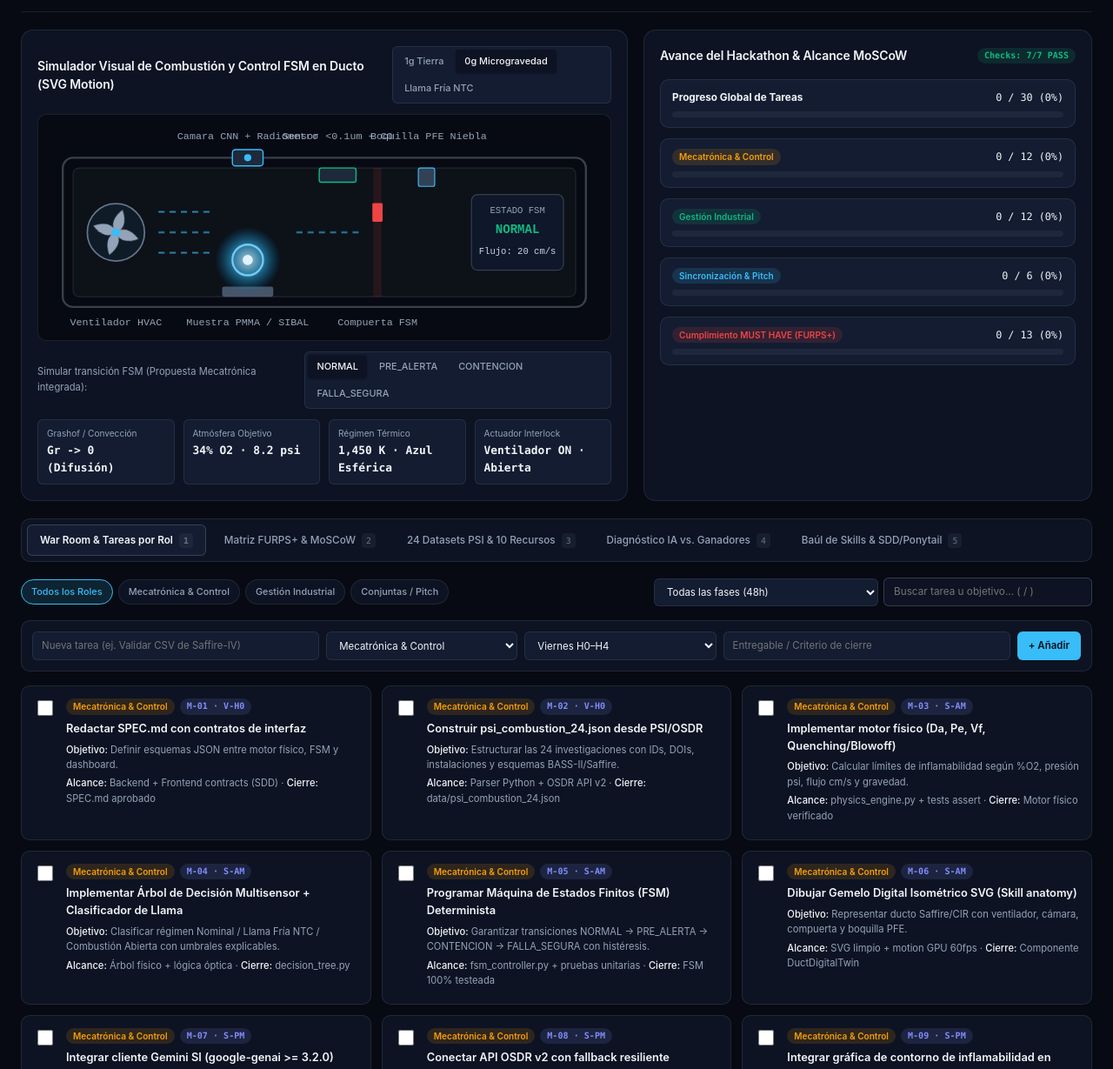
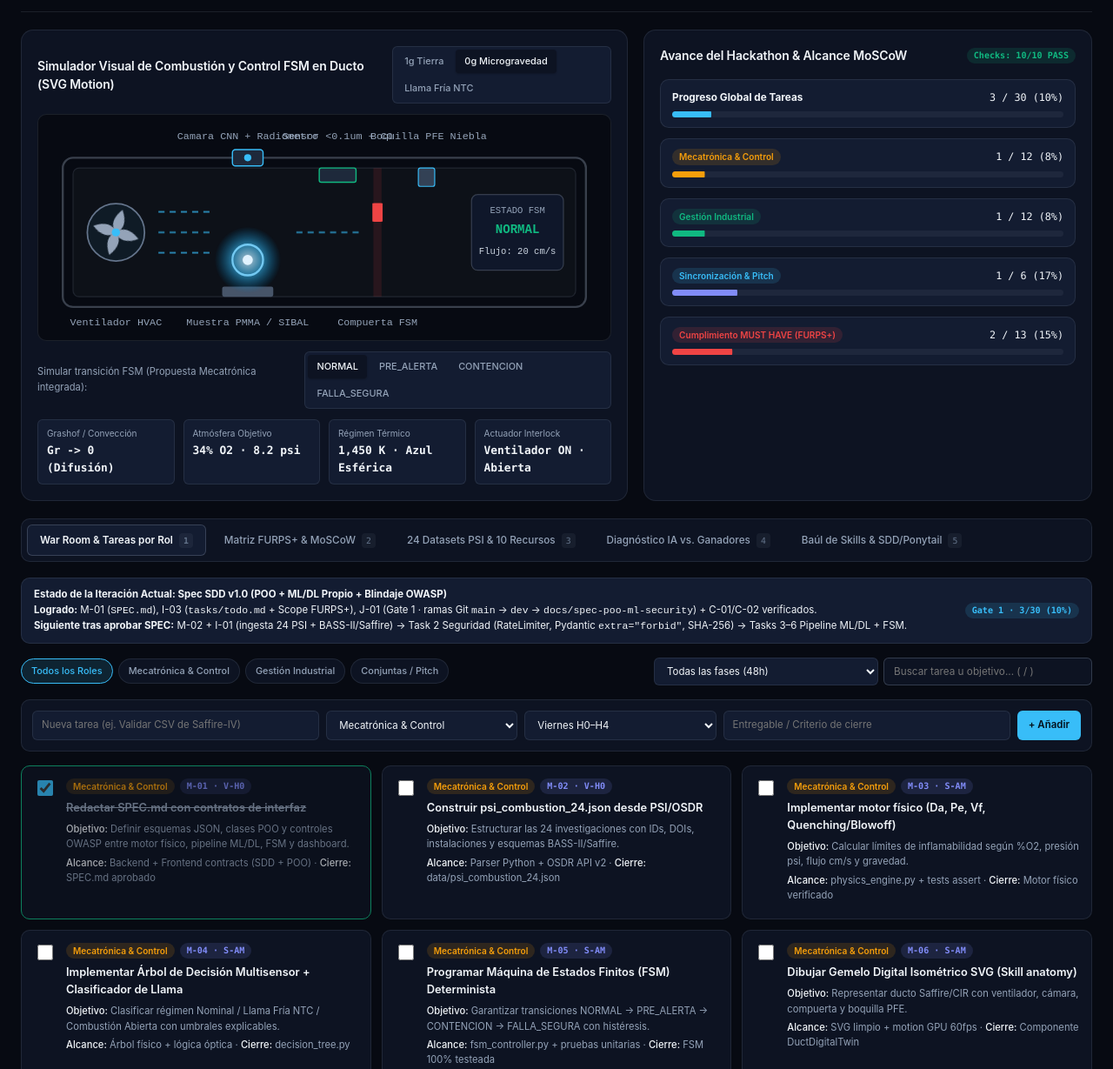
Before and after one commit to Joshua-Sotomayor/NASA-flame-in-freefal, a plain HTML site: page planning/index.html in a window 1280 px wide. Shown: the part 97-1326 px from the top of the page at 87% size. Drawn offline with Linux system fonts and the light colour scheme.

Commit message:
0.2.1 - refactor - actualizar plan maestro y war room al pipeline ml propio y marcar avance gate 1

```diff
--- a/planning/index.html
+++ b/planning/index.html
@@ -902,6 +902,15 @@
 
     <!-- TAB 1: WAR ROOM & ROLE TASKS -->
     <section id="panel-tasks" class="tabpanel is-active" role="tabpanel" aria-labelledby="tab-tasks">
+      <div class="status-banner" id="iterationBanner">
+        <div>
+          <strong>Estado de la Iteración Actual: Spec SDD v1.0 (POO + ML/DL Propio + Blindaje OWASP)</strong><br />
+          <span><strong>Logrado:</strong> M-01 (<code>SPEC.md</code>), I-03 (<code>tasks/todo.md</code> + Scope FURPS+), J-01 (Gate 1 · ramas Git <code>main</code> &rarr; <code>dev</code> &rarr; <code>docs/spec-poo-ml-security</code>) + C-01/C-02 verificados.<br />
+          <strong>Siguiente tras aprobar SPEC:</strong> M-02 + I-01 (ingesta 24 PSI + BASS-II/Saffire) &rarr; Task 2 Seguridad (RateLimiter, Pydantic <code>extra="forbid"</code>, SHA-256) &rarr; Tasks 3–6 Pipeline ML/DL + FSM.</span>
+        </div>
+        <span class="mono badge badge-joint">Gate 1 · 3/30 (10%)</span>
+      </div>
+
       <div class="toolbar">
         <div class="filter-group" aria-label="Filtrar por rol">
           <button class="pill-btn" type="button" data-role-filter="ALL" aria-pressed="true">Todos los Roles</button>
@@ -1117,7 +1126,7 @@ GET https://visualization.osdr.nasa.gov/biodata/api/v2/dataset/{accession}/?form
       <div class="status-banner">
         <div>
           <strong>Auditoría de tu Baúl Local de Skills:</strong>
-          <code>C:\Users\hp\OneDrive\Documentos\Obsidian Vault\agents\CATALOG.md</code> + Plugins Gemini API.
+          <code>C:\Users\hp\OneDrive\Documentos\Obsidian Vault\agents\CATALOG.md</code> + Pipeline ML/DL Propio + Seguridad OWASP.
         </div>
         <span id="ponytailStatus" class="mono">Ponytail mode: FULL · Costo $0</span>
       </div>
@@ -1129,18 +1138,18 @@ GET https://visualization.osdr.nasa.gov/biodata/api/v2/dataset/{accession}/?form
     (function () {
       "use strict";
 
-      const STORAGE_KEY = "nasa_flame_freefall_plan_v1";
+      const STORAGE_KEY = "nasa_flame_freefall_plan_v2";
 
       // --- 1. VERIFIED DATA SOURCES ---
       const DEFAULT_TASKS = [
         // Rol A: Mecatrónica y Sistemas de Control (12)
-        { id: "M-01", role: "meca", phase: "V-H0", title: "Redactar SPEC.md con contratos de interfaz", objective: "Definir esquemas JSON entre motor físico, FSM y dashboard.", scope: "Backend + Frontend contracts (SDD)", deliverable: "SPEC.md aprobado", done: false },
+        { id: "M-01", role: "meca", phase: "V-H0", title: "Redactar SPEC.md con contratos de interfaz", objective: "Definir esquemas JSON, clases POO y controles OWASP entre motor físico, pipeline ML/DL, FSM y dashboard.", scope: "Backend + Frontend contracts (SDD + POO)", deliverable: "SPEC.md aprobado", done: true },
         { id: "M-02", role: "meca", phase: "V-H0", title: "Construir psi_combustion_24.json desde PSI/OSDR", objective: "Estructurar las 24 investigaciones con IDs, DOIs, instalaciones y esquemas BASS-II/Saffire.", scope: "Parser Python + OSDR API v2", deliverable: "data/psi_combustion_24.json", done: false },
         { id: "M-03", role: "meca", phase: "S-AM", title: "Implementar motor físico (Da, Pe, Vf, Quenching/Blowoff)", objective: "Calcular límites de inflamabilidad según %O2, presión psi, flujo cm/s y gravedad.", scope: "physics_engine.py + tests assert", deliverable: "Motor físico verificado", done: false },
         { id: "M-04", role: "meca", phase: "S-AM", title: "Implementar Árbol de Decisión Multisensor + Clasificador de Llama", objective: "Clasificar régimen Nominal / Llama Fría NTC / Combustión Abierta con umbrales explicables.", scope: "Árbol físico + lógica óptica", deliverable: "decision_tree.py", done: false },
         { id: "M-05", role: "meca", phase: "S-AM", title: "Programar Máquina de Estados Finitos (FSM) Determinista", objective: "Garantizar transiciones NORMAL -> PRE_ALERTA -> CONTENCION -> FALLA_SEGURA con histéresis.", scope: "fsm_controller.py + pruebas unitarias", deliverable: "FSM 100% testeada", done: false },
         { id: "M-06", role: "meca", phase: "S-AM", title: "Dibujar Gemelo Digital Isométrico SVG (Skill anatomy)", objective: "Representar ducto Saffire/CIR con ventilador, cámara, compuerta y boquilla PFE.", scope: "SVG limpio + motion GPU 60fps", deliverable: "Componente DuctDigitalTwin", done: false },
-        { id: "M-07", role: "meca", phase: "S-PM", title: "Integrar cliente Gemini SI (google-genai >= 3.2.0)", objective: "Usar gemini-4-hydrogen y gemini-decision-1 con validación anti-alucinación y fallback offline.", scope: "si_service.py + caché local", deliverable: "Endpoint /api/interpret", done: false },
+        { id: "M-07", role: "meca", phase: "S-PM", title: "Entrenar pipeline ML/DL (RandomForest sobre tablas BASS-II/Saffire + CNN .onnx de régimen de llama + motor TF-IDF/TextRank)", objective: "Exportar pesos ligeros (.joblib / .onnx) con manifiesto SHA-256 verificado y cero dependencia de API keys.", scope: "train_models.py + pesos SHA-256", deliverable: "Modelos .joblib / .onnx auditados", done: false },
         { id: "M-08", role: "meca", phase: "S-PM", title: "Conectar API OSDR v2 con fallback resiliente", objective: "Consultar estudios frescos si hay red y caer instantáneamente a JSON local ante timeout.", scope: "Cliente HTTP con retry/timeout", deliverable: "Conector OSDR resiliente", done: false },
         { id: "M-09", role: "meca", phase: "S-PM", title: "Integrar gráfica de contorno de inflamabilidad en tiempo real", objective: "Mostrar curva interactiva Flujo vs %O2 marcando zona segura, llama fría y blowoff.", scope: "Canvas/SVG interactivo", deliverable: "Mapa de contorno en vivo", done: false },
         { id: "M-10", role: "meca", phase: "D-AM", title: "Crear pestaña Hardware Blueprint (SolidWorks/EPLAN/Proteus)", objective: "Incluir evidencias visuales e interlock cableado como validación física del gemelo web.", scope: "Documentación técnica embebida", deliverable: "Galería Blueprint integrada", done: false },
@@ -1150,19 +1159,19 @@ GET https://visualization.osdr.nasa.gov/biodata/api/v2/dataset/{accession}/?form
         // Rol B: Gestión Industrial (12)
         { id: "I-01", role: "ind", phase: "V-H0", title: "Taxonomía y mapeo de los 4 objetivos en las 24 PSI", objective: "Clasificar qué investigaciones aportan a Cabinas, Modelado, Sensores y Spinoffs.", scope: "Curación científica de dominio", deliverable: "Matriz de trazabilidad PSI", done: false },
         { id: "I-02", role: "ind", phase: "V-H0", title: "Diseñar modelo de Ranking Multicriterio (AHP / TOPSIS)", objective: "Definir pesos y fórmula transparente para rankear investigaciones por caso de uso.", scope: "Investigación de operaciones", deliverable: "Especificación TOPSIS", done: false },
-        { id: "I-03", role: "ind", phase: "V-H0", title: "Cerrar backlog FURPS+ y criterios de aceptación MoSCoW", objective: "Fijar alcance innegociable MUST HAVE y cortar excesos WON'T HAVE.", scope: "Gestión de alcance del hackathon", deliverable: "Scope congelado", done: false },
+        { id: "I-03", role: "ind", phase: "V-H0", title: "Cerrar backlog FURPS+ y criterios de aceptación MoSCoW", objective: "Fijar alcance innegociable MUST HAVE y congelar tasks/todo.md con tareas auditables.", scope: "Gestión de alcance del hackathon", deliverable: "Scope congelado (tasks/todo.md)", done: true },
         { id: "I-04", role: "ind", phase: "S-AM", title: "Estructurar Matriz FMEA / AMFE basada en NASA-STD-6001", objective: "Evaluar modos de fallo (pirólisis PTFE, flujo bajo BASS, Vika LiClO4) con cálculo NPR.", scope: "Seguridad industrial aeroespacial", deliverable: "data/fmea_matrix.json", done: false },
         { id: "I-05", role: "ind", phase: "S-AM", title: "Parametrizar fichas forenses: Apollo 1, Apollo 13 y Mir", objective: "Documentar %O2, psi, materiales y lecciones que activan botones de simulación en 1 clic.", scope: "Validación histórica oficial", deliverable: "3 presets forenses verificados", done: false },
         { id: "I-06", role: "ind", phase: "S-AM", title: "Modelar árbol de decisión de Supresión (PFE vs CO2 vs E-FIELD)", objective: "Reglas de selección según toxicidad ECLSS, tipo de fuego y gravedad.", scope: "Ingeniería de seguridad y procesos", deliverable: "Protocolo de supresión", done: false },
         { id: "I-07", role: "ind", phase: "S-AM", title: "Construir Calculadora de Impacto Dual-Use (Spinoffs)", objective: "Cuantificar impacto terrestre de Nodes 9582 (SCBA -40% peso), 9407 (<0.1um) y 9918 (PBI).", scope: "Modelo de transferencia tecnológica", deliverable: "Módulo Calculadora Dual-Use", done: false },
-        { id: "I-08", role: "ind", phase: "S-PM", title: "Diseñar prompts SI por audiencia (Investigador / Estudiante / Gestor)", objective: "Adaptar resúmenes generados por Gemini manteniendo citas obligatorias de DOI.", scope: "UX de contenido y storytelling", deliverable: "3 plantillas de prompt auditadas", done: false },
+        { id: "I-08", role: "ind", phase: "S-PM", title: "Definir reglas de interpretación determinista y plantillas dinámicas basadas en Feature Importance y salida TOPSIS", objective: "Adaptar resúmenes por audiencia (Investigador, Estudiante, Gestor) con citas de los 24 IDs PSI y sin LLM externo.", scope: "UX de contenido y reglas explicables", deliverable: "3 plantillas deterministas auditadas", done: false },
         { id: "I-09", role: "ind", phase: "S-PM", title: "Auditar consistencia de unidades y alcance (Excluir cohetes)", objective: "Verificar psi/kPa/cm/s y asegurar cero contenido fuera de alcance.", scope: "QA de dominio científico", deliverable: "Reporte QA limpio", done: false },
         { id: "I-10", role: "ind", phase: "D-AM", title: "Redactar README.md ejecutivo y citas a los 10 recursos NASA", objective: "Documentar impacto, licencia CC0/MIT y referencias exactas para jueces.", scope: "Documentación de entrega", deliverable: "README.md completo", done: false },
         { id: "I-11", role: "ind", phase: "D-AM", title: "Diseñar deck visual de 7 diapositivas (Storytelling)", objective: "Estructurar narrativa Problema -> Ciencia PSI -> Demo SI -> Impacto Dual.", scope: "Presentación ejecutiva", deliverable: "Deck de 7 slides", done: false },
         { id: "I-12", role: "ind", phase: "D-PM", title: "Redactar guion cronometrado del video (30s / 2min)", objective: "Asegurar que cada segundo cubra los 5 criterios de evaluación NASA (20% c/u).", scope: "Guion de pitch ganador", deliverable: "Script cronometrado final", done: false },
 
         // Tareas Conjuntas (6)
-        { id: "J-01", role: "joint", phase: "V-H0", title: "Revisión de Gate 1: Aprobar SPEC.md y congelar alcance MVP", objective: "Alinear modelos físicos, datos PSI y reglas TOPSIS antes de codificar.", scope: "Sincronización de arquitectura", deliverable: "Firma de Gate 1", done: false },
+        { id: "J-01", role: "joint", phase: "V-H0", title: "Revisión de Gate 1: Aprobar SPEC.md y congelar alcance MVP", objective: "Alinear arquitectura POO, pipeline ML/DL propio, seguridad OWASP y flujo Git antes de codificar.", scope: "Sincronización de arquitectura", deliverable: "SPEC.md + tasks/todo.md listos para aprobación", done: true },
         { id: "J-02", role: "joint", phase: "S-AM", title: "Revisión de Gate 2: Validar consistencia Física + FMEA", objective: "Probar que los escenarios Apollo/Lunar disparan las alarmas correctas en FSM y FMEA.", scope: "Integración de dominio", deliverable: "Pruebas cruzadas OK", done: false },
         { id: "J-03", role: "joint", phase: "S-PM", title: "Revisión de Gate 3: Demo end-to-end de los 4 módulos en web", objective: "Recorrer el flujo completo en navegador como lo hará un juez en 3 minutos.", scope: "Prueba de usabilidad real", deliverable: "MVP MUST-HAVE funcional", done: false },
         { id: "J-04", role: "joint", phase: "D-AM", title: "Revisión de Gate 4: Code Freeze y verificación en incógnito", objective: "Congelar código, validar URL desplegada y comprobar cero errores de consola.", scope: "Estabilidad pre-entrega", deliverable: "Release v1.0.0", done: false },
@@ -1183,8 +1192,8 @@ GET https://visualization.osdr.nasa.gov/biodata/api/v2/dataset/{accession}/?form
         { id: "U-01", cat: "U", moscow: "MUST", owner: "Ambos", title: "Dashboard web responsive (1024px–1440px) comprensible en <30 segundos.", verify: "Un evaluador externo navega los 4 módulos sin instrucciones adicionales." },
         { id: "U-02", cat: "U", moscow: "SHOULD", owner: "Gestión Industrial", title: "Selector de audiencia (Investigador, Estudiante, Gestor Industrial).", verify: "Adapta nivel técnico de resúmenes SI conservando exactamente los mismos datos." },
         { id: "U-03", cat: "U", moscow: "MUST", owner: "Mecatrónico", title: "Accesibilidad teclado, contraste >= 4.5:1, unidades claras y prefers-reduced-motion.", verify: "Tabulación completa sin trampas ni dependencia exclusiva del color." },
-        { id: "R-01", cat: "R", moscow: "MUST", owner: "Mecatrónico", title: "Resiliencia 100% Offline/Fallback si Gemini u OSDR no responden.", verify: "Con Wi-Fi apagado todos los simuladores, rankings y FSM siguen operativos." },
-        { id: "R-02", cat: "R", moscow: "MUST", owner: "Ambos", title: "Validación anti-alucinación: citas obligatorias contra diccionario oficial de 24 IDs PSI.", verify: "Cero identificadores inventados en salidas de texto." },
+        { id: "R-01", cat: "R", moscow: "MUST", owner: "Mecatrónico", title: "Resiliencia 100% Offline con modelos propios (.joblib/.onnx) verificados por SHA-256 y fallback OSDR local.", verify: "Con Wi-Fi apagado y sin API keys los 3 modelos ML/DL, TOPSIS y la FSM operan sin red." },
+        { id: "R-02", cat: "R", moscow: "MUST", owner: "Ambos", title: "Blindaje OWASP (Zero API keys, RateLimiter anti-DDoS, payload <= 16 KB, Pydantic extra='forbid' y citas PSI validas).", verify: "Pruebas de fuzzing/inyección bloqueadas con HTTP 422/413/429 y cero IDs PSI inventados." },
         { id: "R-03", cat: "R", moscow: "SHOULD", owner: "Mecatrónico", title: "Suite de tests automáticos (assert/pytest) sobre ecuaciones físicas y FSM.", verify: "100% de pruebas en verde antes de pasar a main." },
         { id: "P-01", cat: "P", moscow: "MUST", owner: "Mecatrónico", title: "Carga inicial LCP < 2.5s y cero saltos visuales (CLS < 0.1).", verify: "Medición en Chrome DevTools sin bloqueos de render." },
         { id: "P-02", cat: "P", moscow: "SHOULD", owner: "Mecatrónico", title: "Simulador y Gemelo Digital a 60fps animando solo transform y opacity.", verify: "Sliders fluidos sin caídas de cuadros (<16ms)." },
@@ -1240,7 +1249,7 @@ GET https://visualization.osdr.nasa.gov/biodata/api/v2/dataset/{accession}/?form
         { name: "spec-driven-development (/spec)", cat: "SDD", when: "Viernes H0–H4", role: "Redacta SPEC.md congelando contratos JSON entre motor físico, FSM y UI web." },
         { name: "planning-and-task-breakdown (/plan)", cat: "SDD", when: "Al inicio de cada fase", role: "Divide en vertical slices atómicos con criterios de aceptación verificables." },
         { name: "api-and-interface-design", cat: "Backend", when: "Diseño de endpoints", role: "Contratos estrictos, validación en frontera y manejo uniforme de errores/fallback." },
-        { name: "gemini-api-dev", cat: "SI / Gemini", when: "Módulo de Síntesis SI", role: "Usa SDK google-genai >= 3.2.0 con gemini-4-hydrogen y gemini-decision-1 (v1beta)." },
+        { name: "security-and-hardening", cat: "Seguridad OWASP", when: "Fronteras API y Pesos ML", role: "Zero API keys en runtime, RateLimiter anti-DDoS, validación Pydantic anti-inyección y hash SHA-256 en .joblib/.onnx." },
         { name: "incremental-implementation + tdd", cat: "Calidad", when: "Sábado AM/PM", role: "Bucle RED->GREEN->REFACTOR sobre Da/Pe y transiciones críticas de seguridad en FSM." },
         { name: "git-workflow-and-versioning", cat: "Git", when: "Cada commit", role: "Formato estricto '<version> - <verbo> - <descripción>' y ramas topic -> dev -> main." },
         { name: "frontend-design + impeccable", cat: "Frontend", when: "Diseño UI principal", role: "Modo Operate para dashboards de control, estética orbital sin clichés de IA y WCAG AA." },
@@ -1264,7 +1273,7 @@ GET https://visualization.osdr.nasa.gov/biodata/api/v2/dataset/{accession}/?form
         return {
           theme: "dark",
           tasks: DEFAULT_TASKS.map(t => ({ ...t })),
-          furpsDone: {},
+          furpsDone: { "C-01": true, "C-02": true },
           activeTab: "tasks",
           roleFilter: "ALL",
           phaseFilter: "ALL",
@@ -1665,7 +1674,7 @@ GET https://visualization.osdr.nasa.gov/biodata/api/v2/dataset/{accession}/?form
       document.getElementById("resetBtn").addEventListener("click", () => {
         if (!confirm("¿Reiniciar todos los checkboxes y restaurar las 30 tareas base?")) return;
         state.tasks = DEFAULT_TASKS.map(t => ({ ...t }));
-        state.furpsDone = {};
+        state.furpsDone = { "C-01": true, "C-02": true };
         saveState();
         renderTasks();
         renderFurps();
@@ -1696,13 +1705,19 @@ GET https://visualization.osdr.nasa.gov/biodata/api/v2/dataset/{accession}/?form
         assert(FURPS_DATA.length === 22, "Expected 22 FURPS+ MoSCoW items");
         assert(FURPS_DATA.filter(f => f.moscow === "MUST").length === 13, "Expected 13 MUST HAVE items");
 
+        const m07 = DEFAULT_TASKS.find(t => t.id === "M-07");
+        assert(m07 && m07.title.includes(".onnx") && m07.objective.includes(".joblib"), "M-07 must reference local ML/DL weights");
+        const i08 = DEFAULT_TASKS.find(t => t.id === "I-08");
+        assert(i08 && i08.title.includes("Feature Importance") && i08.title.includes("TOPSIS"), "I-08 must reference deterministic rules");
+        assert(DEFAULT_TASKS.filter(t => t.done).length === 3, "Expected 3 Gate-1 tasks marked done by default");
+
         // Verify FSM visualizer transitions cleanly
         setFsmState("CONTENCION");
         assert(document.getElementById("svgFsmText").textContent === "CONTENCION", "FSM SVG state mismatch");
         setFsmState("NORMAL");
         assert(document.getElementById("svgFsmText").textContent === "NORMAL", "FSM reset mismatch");
 
-        document.getElementById("selfCheckBadge").textContent = "Checks: 7/7 PASS";
+        document.getElementById("selfCheckBadge").textContent = "Checks: 10/10 PASS";
       }
 
       // Initialize
```
Also changed, not shown: 1 other file.
